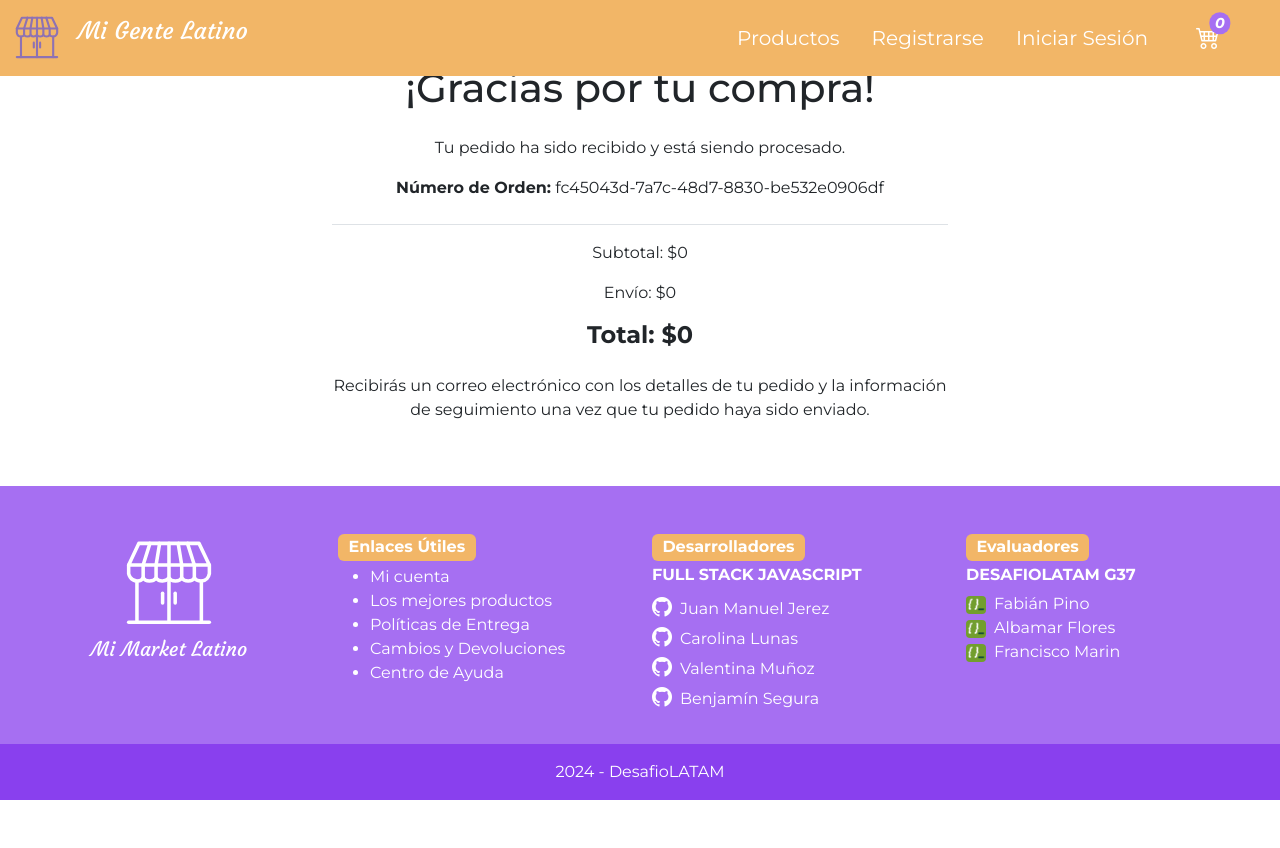
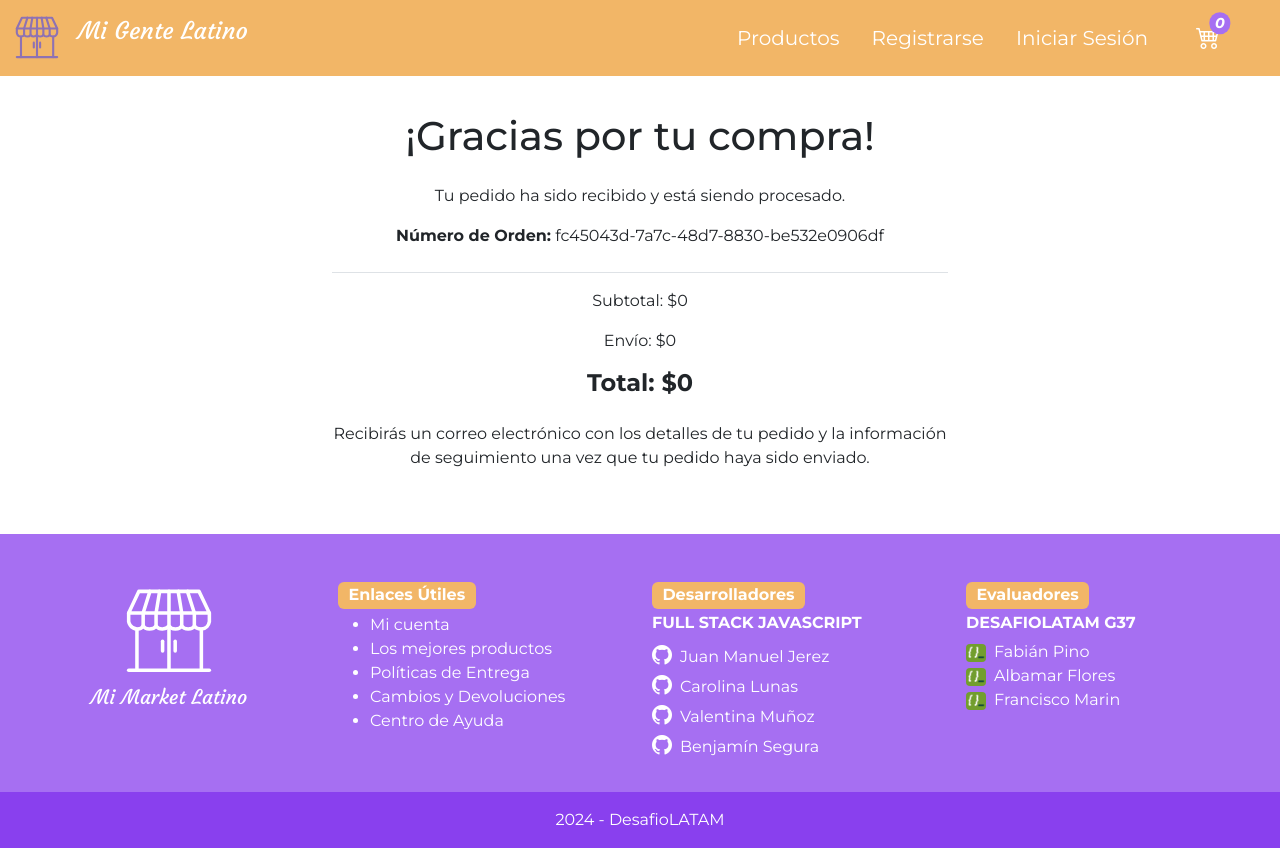
Before and after one commit to carolinalunasfarah/marketplace-frontend-react-user, a React (Vite) app: page /confirmacion in a window 1280 px wide. Before the commit the page ends 800 px from the top, so only its background shows below. Built offline with nearby package versions, Linux system fonts and the light colour scheme.

Commit message:
Update OrderConfirmation styling

```diff
--- a/src/views/OrderConfirmation.jsx
+++ b/src/views/OrderConfirmation.jsx
@@ -18,7 +18,7 @@ const OrderConfirmation = () => {
 
     return (
         <>
-            <Container className="col-lg-6 col-md-8 mx-auto text-center py-5 padding-top-custom">
+            <Container className="col-lg-6 col-md-8 mx-auto text-center py-5 mt-5 padding-top-custom">
                 <h1 className="py-3">¡Gracias por tu compra!</h1>
                 <p>Tu pedido ha sido recibido y está siendo procesado.</p>
                 <p><strong>Número de Orden:</strong> {orderID}</p>
```
